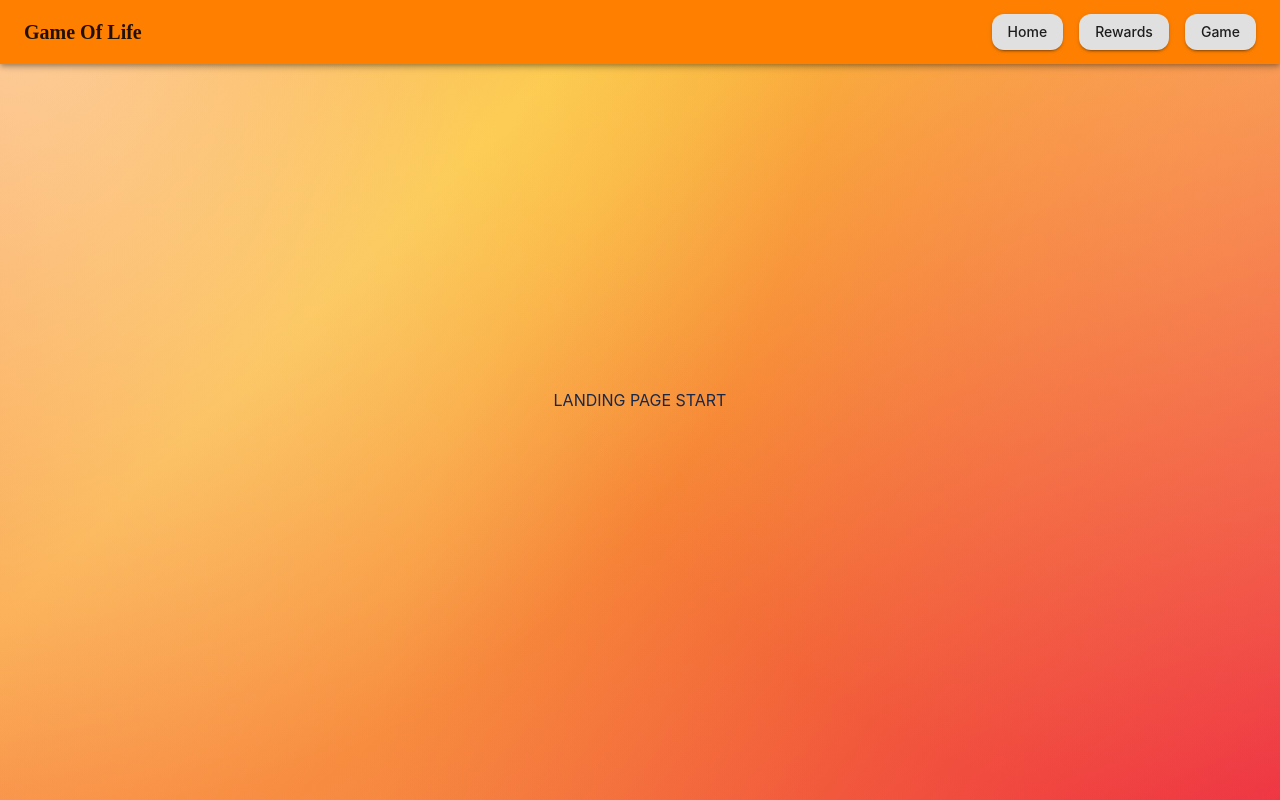
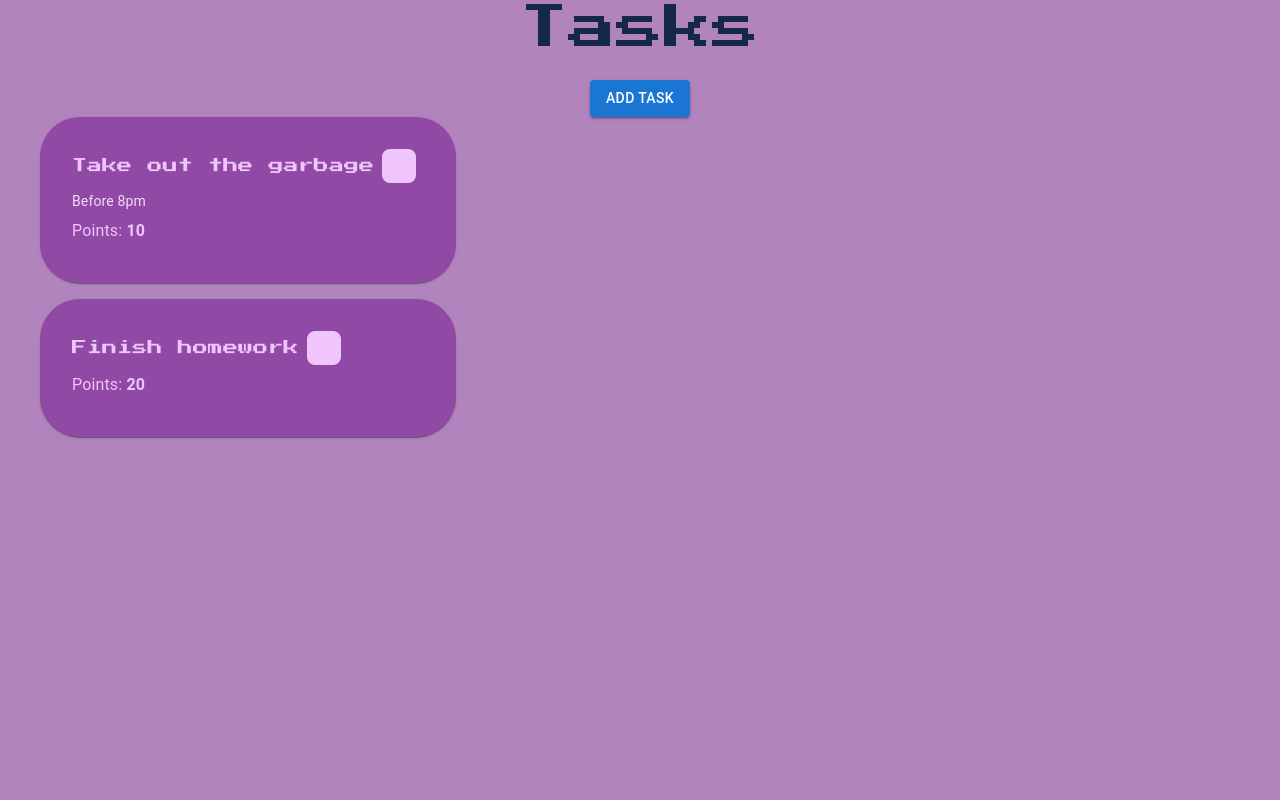
Before and after one commit to AmineSaoudi/game-of-life, a React app in the folder frontend/: page / in a window 1280 px wide. Built offline with nearby package versions, Linux system fonts and the light colour scheme; the HTML template or start-up script is replaced by a standard one.

Commit message:
Updated Tasks Page

```diff
--- a/frontend/src/App.jsx
+++ b/frontend/src/App.jsx
@@ -1,11 +1,11 @@
 import Landingpage from './pages/landingpageFolder/landingpage.jsx'
 import Navbar from './pages/landingpageFolder/navbar.jsx'
+import TasksPage from './pages/TasksPage/TasksPage.jsx'
 
 function App() {
   return (
     <>
-    <Navbar/>
-    <Landingpage/>
+    <TasksPage/>
       </>
   )
 }
--- a/frontend/src/index.css
+++ b/frontend/src/index.css
@@ -1,3 +1,5 @@
+@import url('https://fonts.googleapis.com/css2?family=Press+Start+2P&display=swap');
+
 body {
   margin: 0;
   font-family: -apple-system, BlinkMacSystemFont, 'Segoe UI', 'Roboto', 'Oxygen',
--- a/frontend/src/main.jsx
+++ b/frontend/src/main.jsx
@@ -3,7 +3,7 @@ import ReactDOM from 'react-dom/client';
 import './index.css';
 import { ThemeProvider, createTheme } from '@mui/material';
 import App from './App.jsx';
-
+/*
 const theme = createTheme({
   palette: {
     primary: {
@@ -36,11 +36,10 @@ const theme = createTheme({
     },
   },
 });
+*/
 
 ReactDOM.createRoot(document.getElementById('root')).render(
   <React.StrictMode>
-      <ThemeProvider theme={theme}>
         <App />
-      </ThemeProvider>
   </React.StrictMode>
 );
--- a/frontend/src/pages/TasksPage/TaskCard.jsx
+++ b/frontend/src/pages/TasksPage/TaskCard.jsx
@@ -1,53 +1,84 @@
 import React from "react";
-import { Card, CardContent, Typography, Button, Box } from "@mui/material";
+import { Card, CardContent, Typography, Box } from "@mui/material";
 
 export default function TaskCard({ task, onComplete }) {
   return (
-    <Card sx={{
-      marginBottom: 2,
-      padding: 2,
-      width: '30%',
-      bgcolor: 'lightblue',
-      borderRadius: 10,
-      boxShadow: 1,
-      "&:hover": {
-        boxShadow: 2,
-        transform: "scale(1.01)",
-      }
+    <Card
+      sx={{
+        marginBottom: 2,
+        padding: 2,
+        width: "30%",
+        bgcolor: "#9049A4",
+        color: "#F0C5FD",
+        borderRadius: 10,
+        boxShadow: 1,
+        "&:hover": {
+          bgcolor: "#7F3F92",
+          boxShadow: 1,
+          transform: "scale(1.001)",
+        },
+        transition: "all 0.2s ease-in-out",
       }}
     >
+      <CardContent>
+        {/* Task title and checkbox container */}
+        <Box sx={{ display: "flex", alignItems: "center", gap: 1 }}>
+          <Typography variant="h6" sx={{
+            fontFamily: "'Press Start 2P', cursive",
+            fontSize: "15px"
+          }}
+          >
+            {task.title}
+          </Typography>
 
-      <CardContent>
-
-        <Typography variant="h6">{task.title}</Typography>
+          <Box
+            onClick={() => !task.completed && onComplete(task.id)}
+            sx={{
+              width: 30,
+              height: 30,
+              bgcolor: task.completed ? "green" : "#F0C5FD",
+              borderRadius: 2,
+              border: "2px solid #F0C5FD",
+              cursor: task.completed ? "default" : "pointer",
+              display: "flex",
+              alignItems: "center",
+              justifyContent: "center",
+              transition: "all 0.3s ease",
+              "&:hover": {
+                bgcolor: task.completed ? "green" : "#F4DBFB",
+                transform: task.completed ? "scale(1)" : "scale(1.1)",
+              },
+            }}
+          >
+            {/* Checkmark appears only when completed */}
+            {task.completed && (
+              <Typography
+                sx={{
+                  color: "white",
+                  fontWeight: "bold",
+                  fontSize: 16,
+                  transition: "all 0.3s ease",
+                }}
+              >
+                ✓
+              </Typography>
+            )}
+          </Box>
+        </Box>
 
         {task.description && (
-          <Typography variant="body2" color="text.secondary">
+          <Typography variant="body2" color="#F4DBFB" sx={{ mt: 1 }}>
             {task.description}
           </Typography>
         )}
 
-        <Typography sx={{ marginTop: 1 }}>
+        <Typography sx={{ mt: 1 }}>
           Points: <b>{task.points}</b>
         </Typography>
 
-        {/* Frequency (for habits only) */}
         {task.frequency && (
-          <Typography variant="caption">
-            Frequency: {task.frequency}
-          </Typography>
+          <Typography variant="caption">Frequency: {task.frequency}</Typography>
         )}
-
-        <Box sx={{ marginTop: 2 }}>
-          {!task.completed ? (
-            <Button variant="contained" onClick={() => onComplete(task.id)}>
-              Mark Complete
-            </Button>
-          ) : (
-            <Typography color="green">Completed ✓</Typography>
-          )}
-        </Box>
-
       </CardContent>
     </Card>
   );
--- a/frontend/src/pages/TasksPage/TasksPage.jsx
+++ b/frontend/src/pages/TasksPage/TasksPage.jsx
@@ -1,5 +1,5 @@
 import React, { useState } from "react";
-import { Box, Typography, Button } from "@mui/material";
+import { Box, Typography, Button, Dialog, DialogTitle, DialogContent, TextField, DialogActions } from "@mui/material";
 import TaskCard from "./TaskCard";
 
 export default function TasksPage() {
@@ -21,7 +21,40 @@ export default function TasksPage() {
     }
   ]);
 
-  // When user presses "Mark Complete"
+  const [open, setOpen] = useState(false); // controls popup visibility
+  // initially fields of new task are empty
+  const [newTask, setNewTask] = useState({
+    title: "",
+    description: "",
+    points: ""
+  })
+
+  const handleOpen = () => setOpen(true);
+  // when done creating a new task, reset new task fiels to empty
+  //  to accomodate next new task
+  const handleClose = () => {
+    setNewTask({ title: "", description: "", points: "" });
+    setOpen(false);
+  };
+
+  const handleAddTask = () => {
+    if (!newTask.title.trim()) return; // doesn't add new task if title is empty
+
+    const newTaskObject = {
+      // date used to ensure unique ids (assuming tasks not being created near simultaneously)
+      id: Date.now(),
+      title: newTask.title,
+      description: newTask.description,
+      points: Number(newTask.points),
+      completed: false
+    };
+
+    // update the tasks list with the new task
+    setTasks([...tasks, newTaskObject]);
+    handleClose();
+  };
+
+  // updates completed field of given task when box is checked
   const handleComplete = (taskId) => {
     setTasks(tasks.map(task =>
       (task.id === taskId) ? { ...task, completed: true } : task
@@ -30,16 +63,25 @@ export default function TasksPage() {
 
   return (
     <Box sx={{
-      padding: 1,
-      width: '100%',
-      bgcolor: "blue",
+      width: "100%",
+      minHeight: "100vh",
+      boxSizing: "border-box",
+      overflowX: "hidden",   // prevent horizontal scroll
+      bgcolor: '#B184BD'
       }}>
-      <Typography variant="h3" textAlign="center" mb={3}>
-        Your Tasks
+      <Typography variant="h3" textAlign="center" mb={3} sx={{ fontFamily: "'Press Start 2P', cursive"}}>
+        Tasks
       </Typography>
 
+      {/* Add Task Button */}
+      <Box textAlign="center" mt={3}>
+        <Button variant="contained" onClick={handleOpen}>
+          Add Task
+        </Button>
+      </Box>
+
       {/* Task List */}
-      <Box sx={{ width: '100%', marginLeft: 0 }}>
+      <Box sx={{ width: '100%', marginLeft: 5 }}>
         {tasks.map(task => (
           <TaskCard
             key={task.id}
@@ -49,12 +91,41 @@ export default function TasksPage() {
         ))}
       </Box>
 
-      {/* Add Task Button */}
-      <Box textAlign="center" mt={3}>
-        <Button variant="contained">
-          Add Task
-        </Button>
-      </Box>
+      {/* Add Task Popup Form */}
+      <Dialog open={open} onClose={handleClose}>
+        <DialogTitle>Add New Task</DialogTitle>
+        <DialogContent>
+          <TextField
+            margin="dense"
+            label="Task Title"
+            fullWidth
+            value={newTask.title}
+            onChange={(e) => setNewTask({ ...newTask, title: e.target.value })}
+          />
+
+          <TextField
+            margin="dense"
+            label="Description"
+            fullWidth
+            value={newTask.description}
+            onChange={(e) => setNewTask({ ...newTask, description: e.target.value })}
+          />
+
+          <TextField
+            margin="dense"
+            label="Point Value"
+            type="number"
+            fullWidth
+            value={newTask.points}
+            onChange={(e) => setNewTask({ ...newTask, points: e.target.value })}
+          />
+        </DialogContent>
+
+        <DialogActions>
+          <Button onClick={handleClose}>Cancel</Button>
+          <Button variant="contained" onClick={handleAddTask}>Add</Button>
+        </DialogActions>
+      </Dialog>
     </Box>
   );
 }
```
